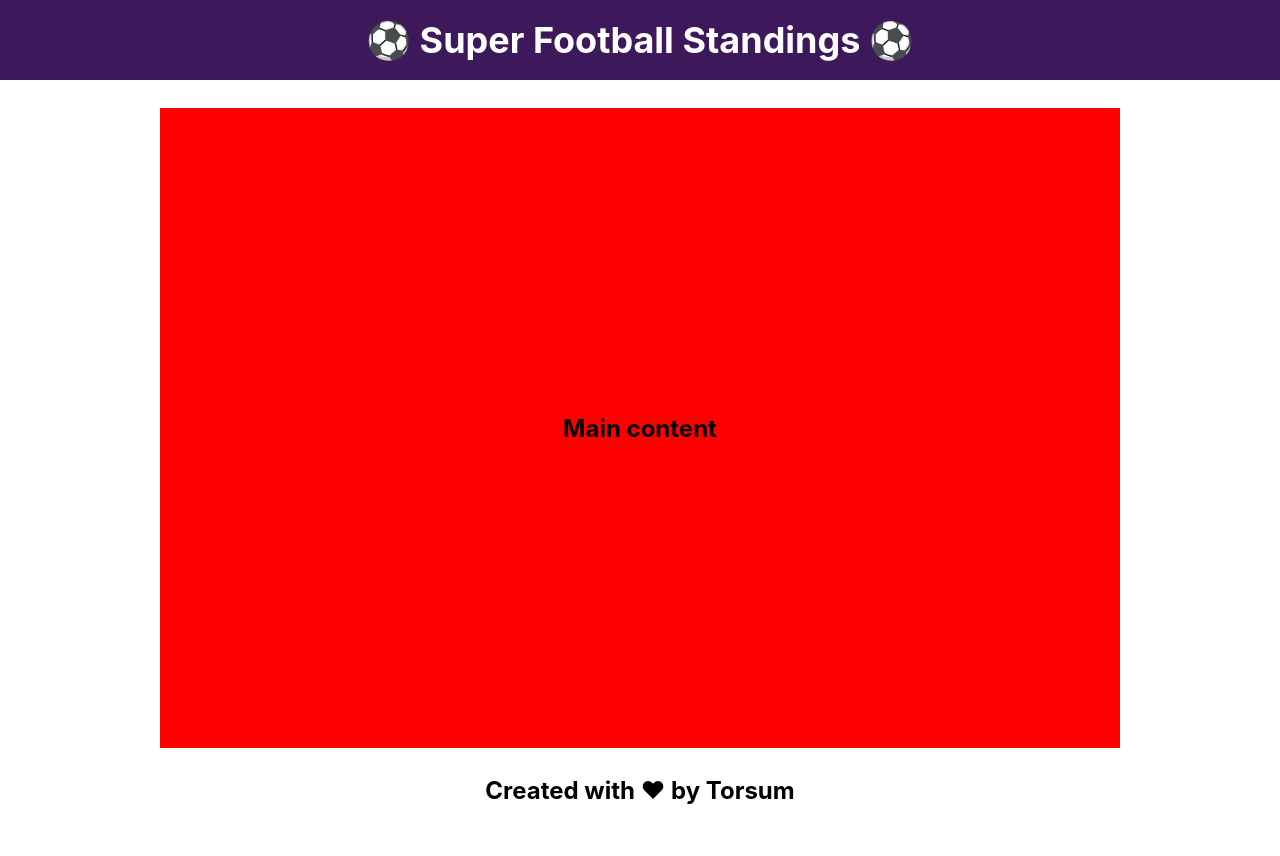
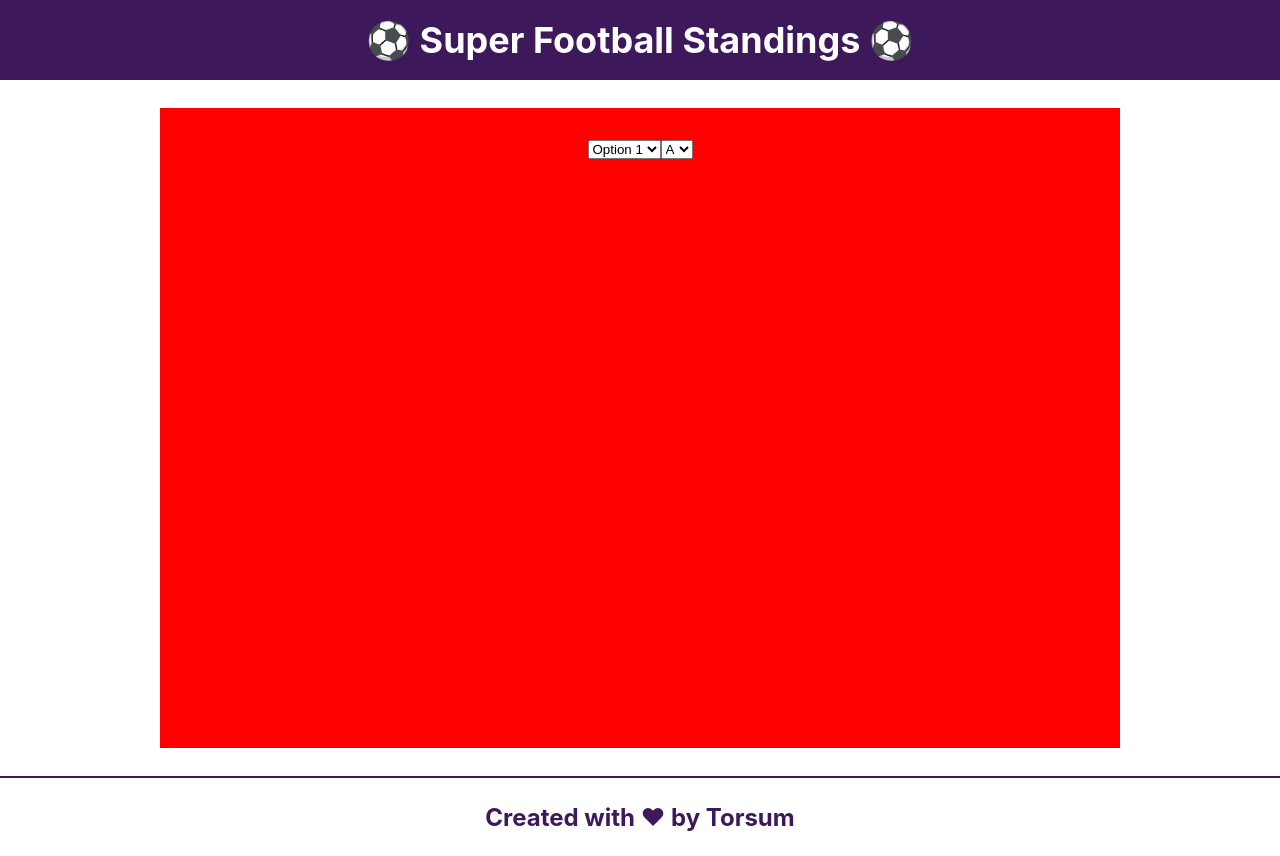
Before and after one commit to torsumkhan/Football-app, a React (Create React App) app: page / in a window 1280 px wide. Built offline with nearby package versions, Linux system fonts and the light colour scheme.

Commit message:
create inputs

```diff
--- a/src/App.css
+++ b/src/App.css
@@ -20,6 +20,11 @@
   width: 100%;
   height: 10vh;
   text-align: center;
+  border-top: 2px solid #3d195b;
+  color: #3d195b;
+  display: flex;
+  justify-content: center;
+  align-items: center;
 }
 
 .main {
@@ -27,7 +32,8 @@
   background-color: red;
   height: 80vh;
   display: flex;
-  align-items: center;
+  padding: 30px 0;
+
   text-align: center;
   margin: 28px auto;
   justify-content: center;
--- a/src/Components/Main.js
+++ b/src/Components/Main.js
@@ -3,7 +3,21 @@ import React from "react";
 const Main = () => {
   return (
     <div className="main">
-      <h2>Main content</h2>
+      <div className="input-containers">
+        <select>
+          <option>Option 1</option>
+          <option>Option 2</option>
+          <option>Option 3</option>
+          <option>Option 4</option>
+        </select>
+
+        <select>
+          <option>A</option>
+          <option>B</option>
+          <option>C</option>
+          <option>D</option>
+        </select>
+      </div>
     </div>
   );
 };
```
